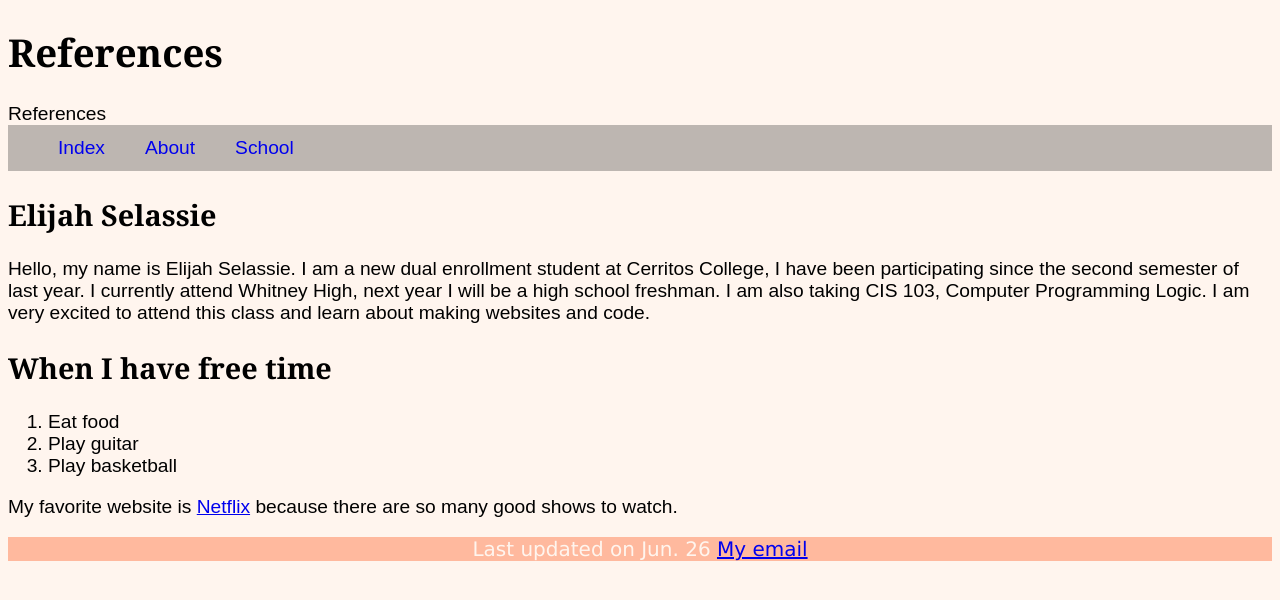
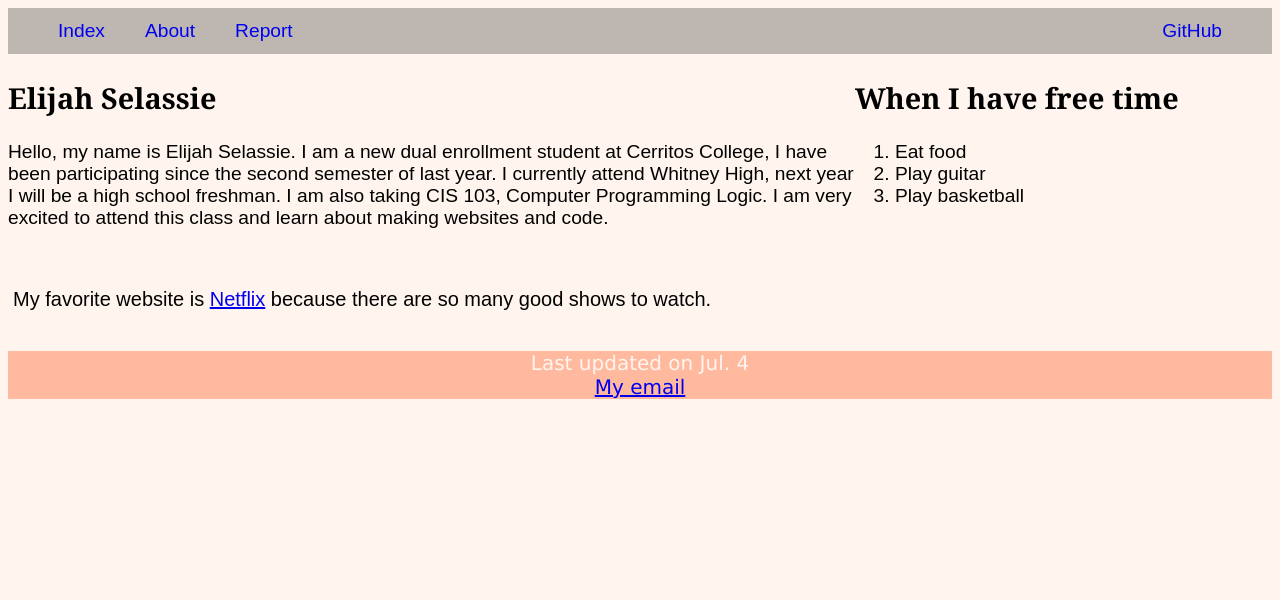
Before and after one commit to Elijah-Sel/CIS-162, a plain HTML site: page index.html in a window 1280 px wide. Drawn offline with Linux system fonts and the light colour scheme.

Commit message:
Update index.html

```diff
--- a/index.html
+++ b/index.html
@@ -1,29 +1,28 @@
 <!DOCTYPE html>
 <html lang="en">
 <head>
-    <meta charset="utf-8" />
+    <meta charset="utf-8">
     <title> Index </title>
-    <link href="index.css" rel="stylesheet" />
+    <link href="index.css" rel="stylesheet">
 </head>
 
 <body>
-     <h1> References </h1>
-     <header> References
-    <nav><ol> <!--References/Menu-->
+     <nav><ol> <!--References/Menu-->
         <li> <a href="https://elijah-sel.github.io/CIS-162/index.html"> Index</a> </li>
         <li> <a href="https://elijah-sel.github.io/CIS-162/about.html"> About</a> </li>
-        <li> <a href="https://github.com/Elijah-Sel/CIS-162.git"> School</a> </li>
+        <li> <a href="https://elijah-sel.github.io/CIS-162/report.html"> Report</a> </li>
+        <li style="float: right"> <a href="https://github.com/Elijah-Sel/CIS-162.git"> GitHub</a> </li>
     </ol></nav>
-    </header>
 
     <!--Introduction-->
-    <section>
+    <section id="leftColumn">
     <h1>Elijah Selassie</h1>
     <p>
         Hello, my name is Elijah Selassie. I am a new dual enrollment student at Cerritos College, I have been participating since the second semester of last year. I currently attend Whitney High, next year I will be a high school freshman. I am also taking CIS 103, Computer Programming Logic. I am very excited to attend this class and learn about making websites and code.
     </p>
     </section>
-    <section>
+
+    <section id="rightColumn">
     <h2>When I have free time</h2>
     <ol>
         <li>Eat food</li>
@@ -33,13 +32,13 @@
     </section>
 
     <!--Bottom-->
-    <section>
+    <aside>
     <p>
         My favorite website is <a href="https://www.netflix.com">Netflix</a> because there are so many good shows to watch.
     </p>
-    </section>
+    </aside>
     <footer>
-        Last updated on Jun. 26 </b>
+        Last updated on Jul. 4 <br>
         <a href="mailto:frendofmannam@gmail.com">My email</a>
     </footer>
 </body>
```
